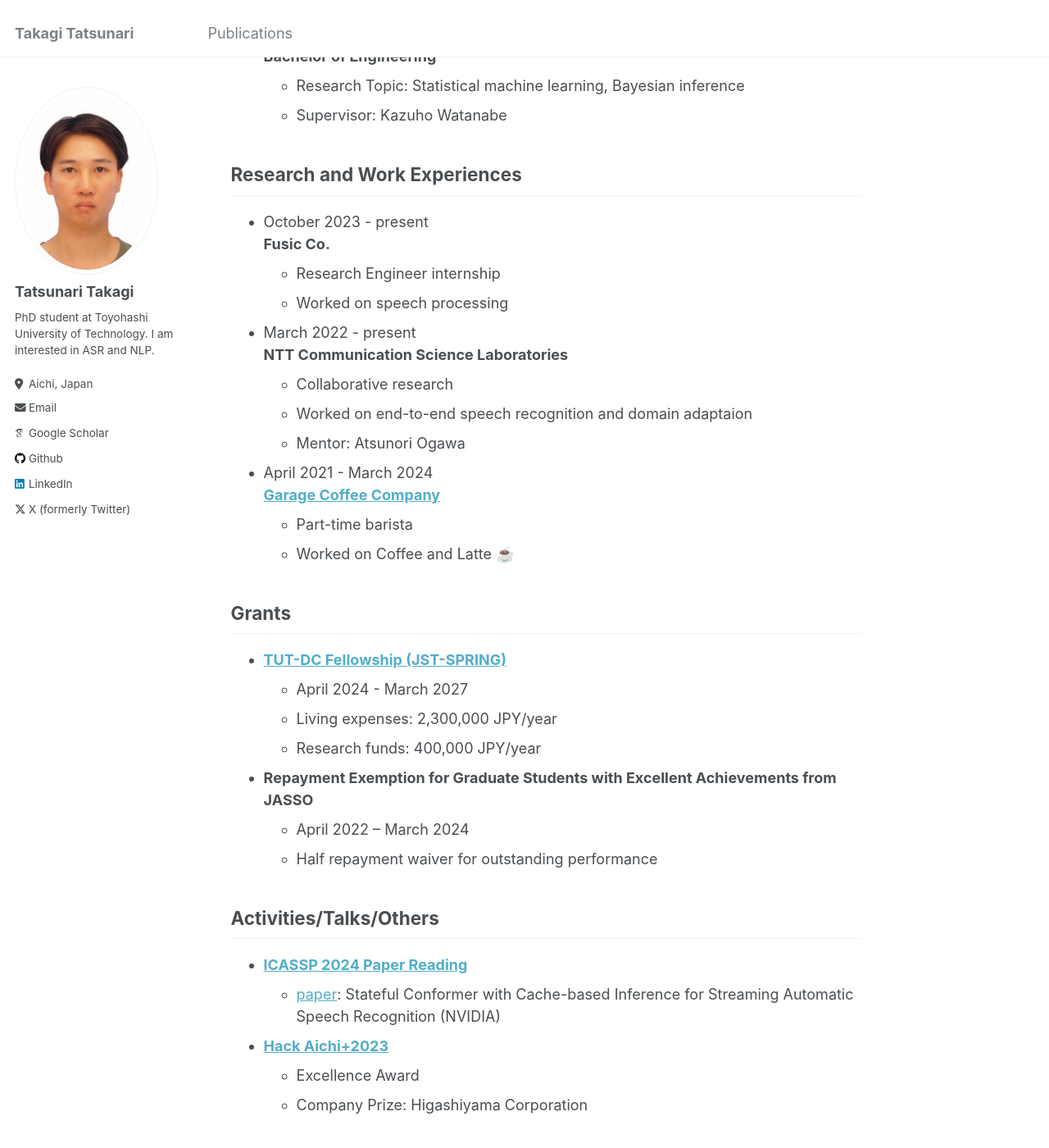
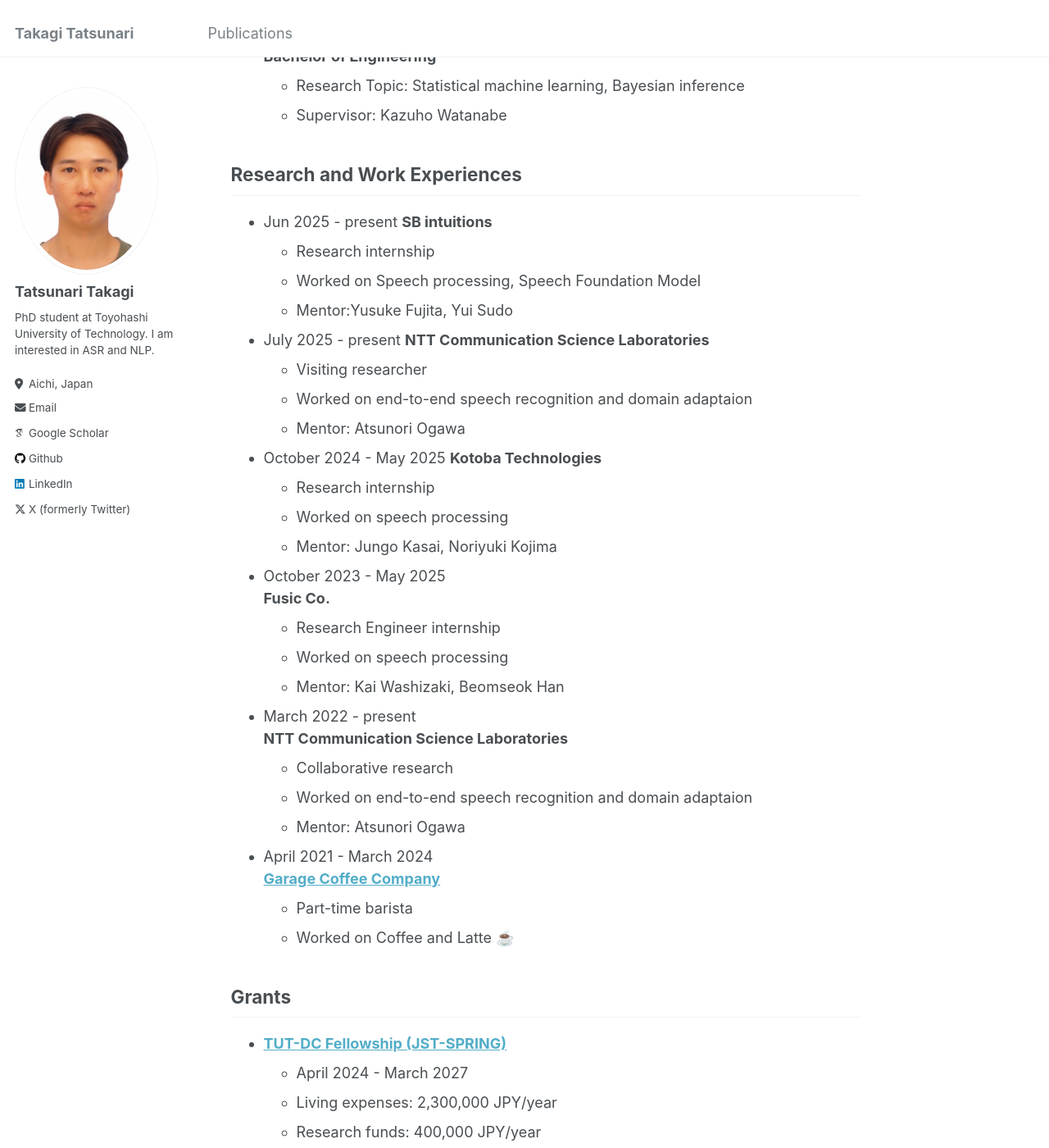
Before and after one commit to takagi171832/takagi171832.github.io, a Jekyll site: the page built from _pages/about.md, in a window 1280 px wide and 1400 px high, scrolled down 600 px. Shown: the whole window at 82% size. Built offline with Jekyll 4.4.1, drawn with Linux system fonts in a browser that asks for light colours; some web fonts are replaced.

Commit message:
Update about.md

```diff
--- a/_pages/about.md
+++ b/_pages/about.md
@@ -31,10 +31,29 @@ Education
 
 Research and Work Experiences
 -----
-- October 2023 - present
+- Jun 2025 - present
+**SB intuitions**
+  - Research internship
+  - Worked on Speech processing, Speech Foundation Model
+  - Mentor:Yusuke Fujita, Yui Sudo
+
+- July 2025 - present
+**NTT Communication Science Laboratories**
+  - Visiting researcher
+  - Worked on end-to-end speech recognition and domain adaptaion
+  - Mentor: Atsunori Ogawa
+
+- October 2024 - May 2025
+**Kotoba Technologies**
+  - Research internship
+  - Worked on speech processing
+  - Mentor: Jungo Kasai, Noriyuki Kojima
+
+- October 2023 - May 2025
 **Fusic Co.**
   - Research Engineer internship
   - Worked on speech processing
+  - Mentor: Kai Washizaki, Beomseok Han
 
 - March 2022 - present
 **NTT Communication Science Laboratories**
```
